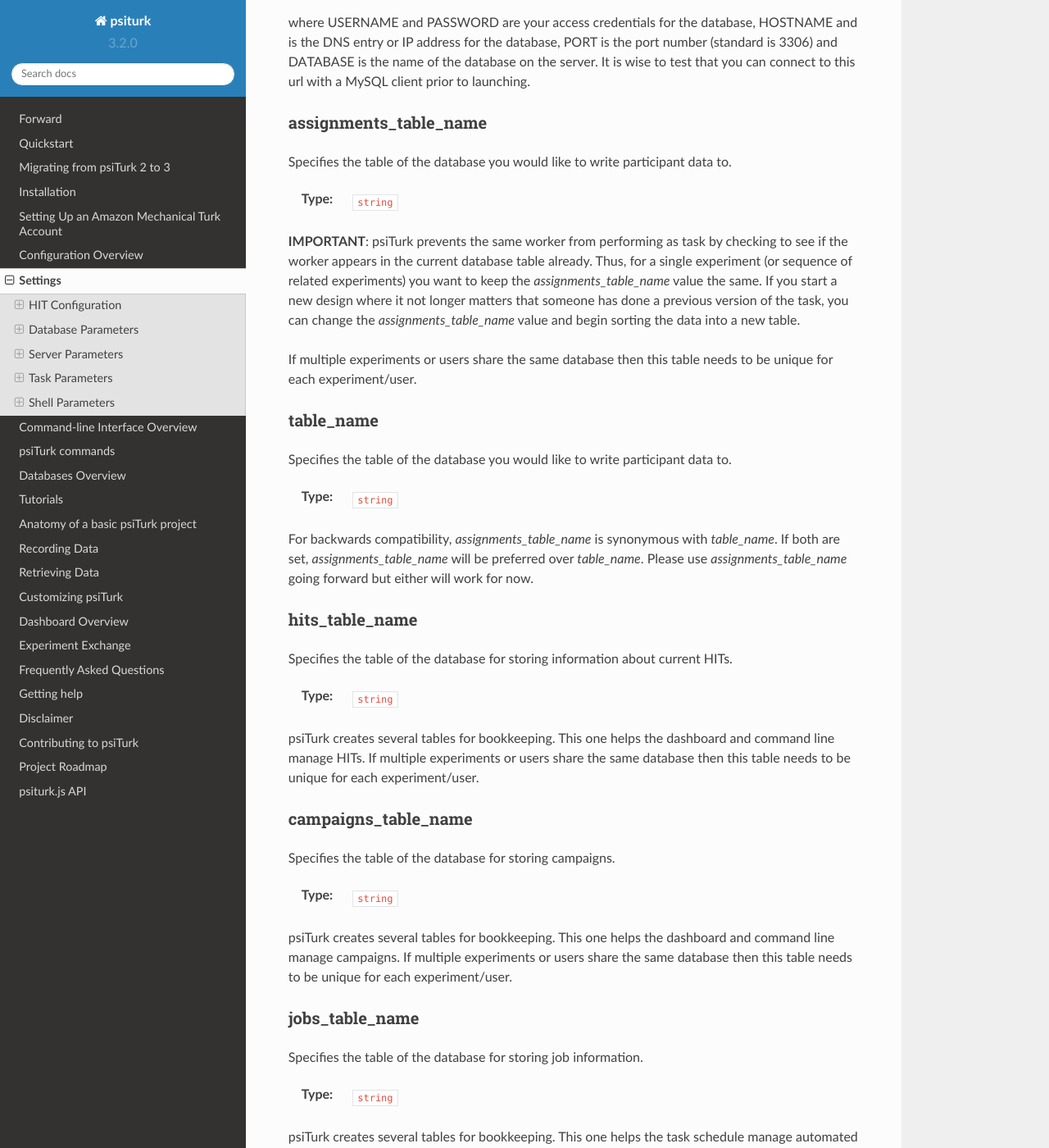
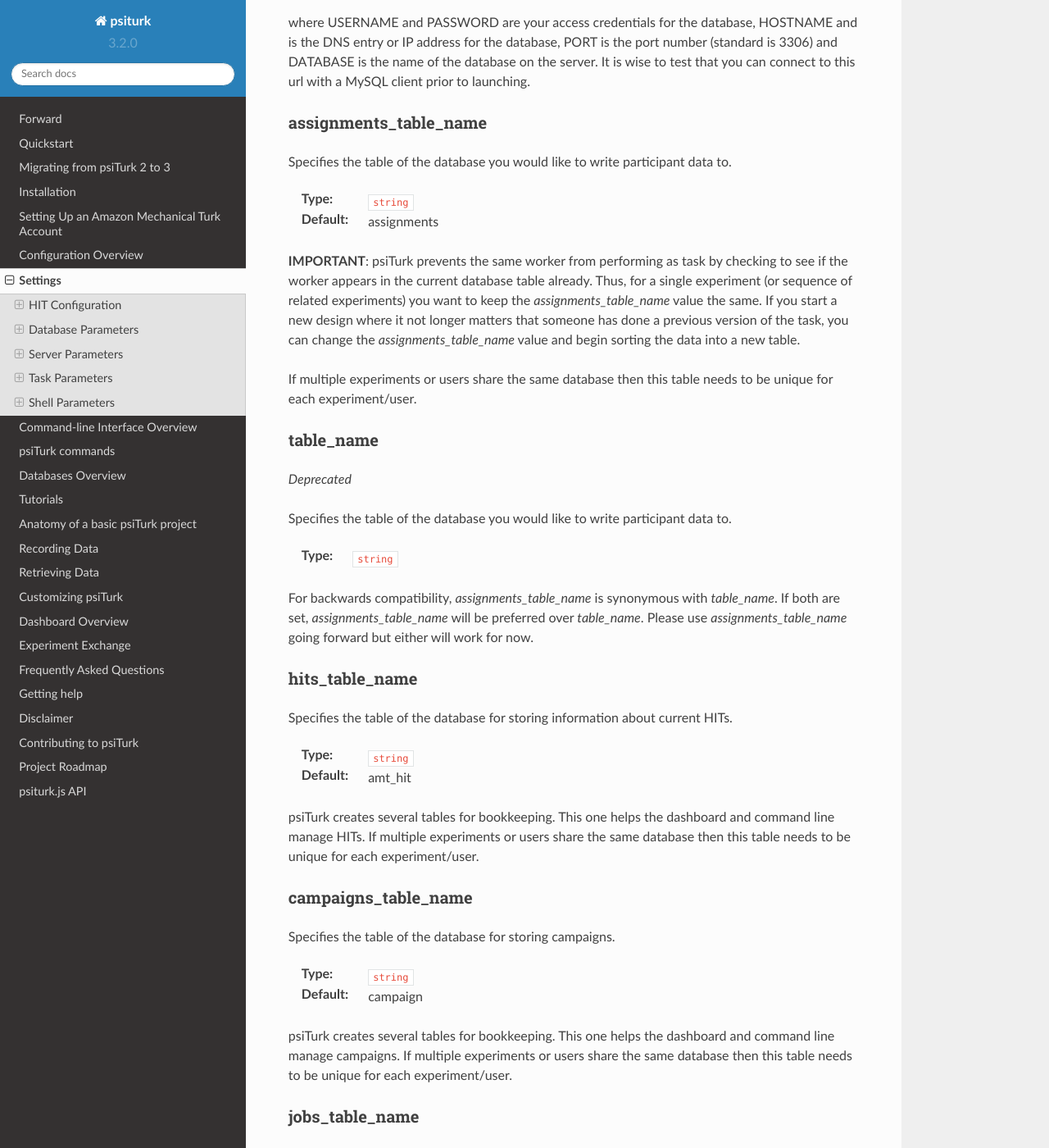
Before and after one commit to NYUCCL/psiTurk, a Sphinx documentation site: the page built from doc/settings.rst, in a window 1280 px wide and 1400 px high, scrolled down 8248 px. Shown: the whole window at 82% size. Built offline with Sphinx 7.4.7 and the Read the Docs theme 2.0.0, drawn with Linux system fonts in a browser that asks for light colours; some of the changed text lies outside the part shown.

Commit message:
remove default for `assignments_table_name`
to prevent it _always_ overriding any `table_name` that the user sets

also, update docs

```diff
--- a/doc/settings.rst
+++ b/doc/settings.rst
@@ -487,11 +487,14 @@
 launching.
 
 
+
 assignments_table_name
-~~~~~~~~~~
+~~~~~~~~~~~~~~~~~~~~~~
+
 Specifies the table of the database you would like to write participant data to.
 
 :Type: ``string``
+:Default: assignments
 
 **IMPORTANT**: psiTurk prevents the same worker
 from performing as task by checking to see if the worker
@@ -509,6 +512,8 @@
 table_name
 ~~~~~~~~~~
 
+`Deprecated`
+
 Specifies the table of the database you would like to write participant data to.
 
 :Type: ``string``
@@ -518,31 +523,40 @@
 Please use `assignments_table_name` going forward but either will work for now.
 
 
+
 hits_table_name
-~~~~~~~~~~
+~~~~~~~~~~~~~~~
+
 Specifies the table of the database for storing information about current HITs.
 
 :Type: ``string``
+:Default: amt_hit
 
-psiTurk creates several tables for bookkeeping.  This one helps the dashboard
-and command line manage HITs.  If multiple experiments or users share the same database then this
+psiTurk creates several tables for bookkeeping. This one helps the dashboard
+and command line manage HITs. If multiple experiments or users share the same database then this
 table needs to be unique for each experiment/user.
 
+
 campaigns_table_name
-~~~~~~~~~~
+~~~~~~~~~~~~~~~~~~~~
+
 Specifies the table of the database for storing campaigns.
 
 :Type: ``string``
+:Default: campaign
 
 psiTurk creates several tables for bookkeeping.  This one helps the dashboard
 and command line manage campaigns. If multiple experiments or users share the same database then this
 table needs to be unique for each experiment/user.
 
+
 jobs_table_name
-~~~~~~~~~~
+~~~~~~~~~~~~~~~
+
 Specifies the table of the database for storing job information.
 
 :Type: ``string``
+:Default: apscheduler_jobs
 
 psiTurk creates several tables for bookkeeping.  This one helps the task
 schedule manage automated jobs.  If multiple experiments or users share the same database then this
```
Also changed, not shown: 3 other files.
